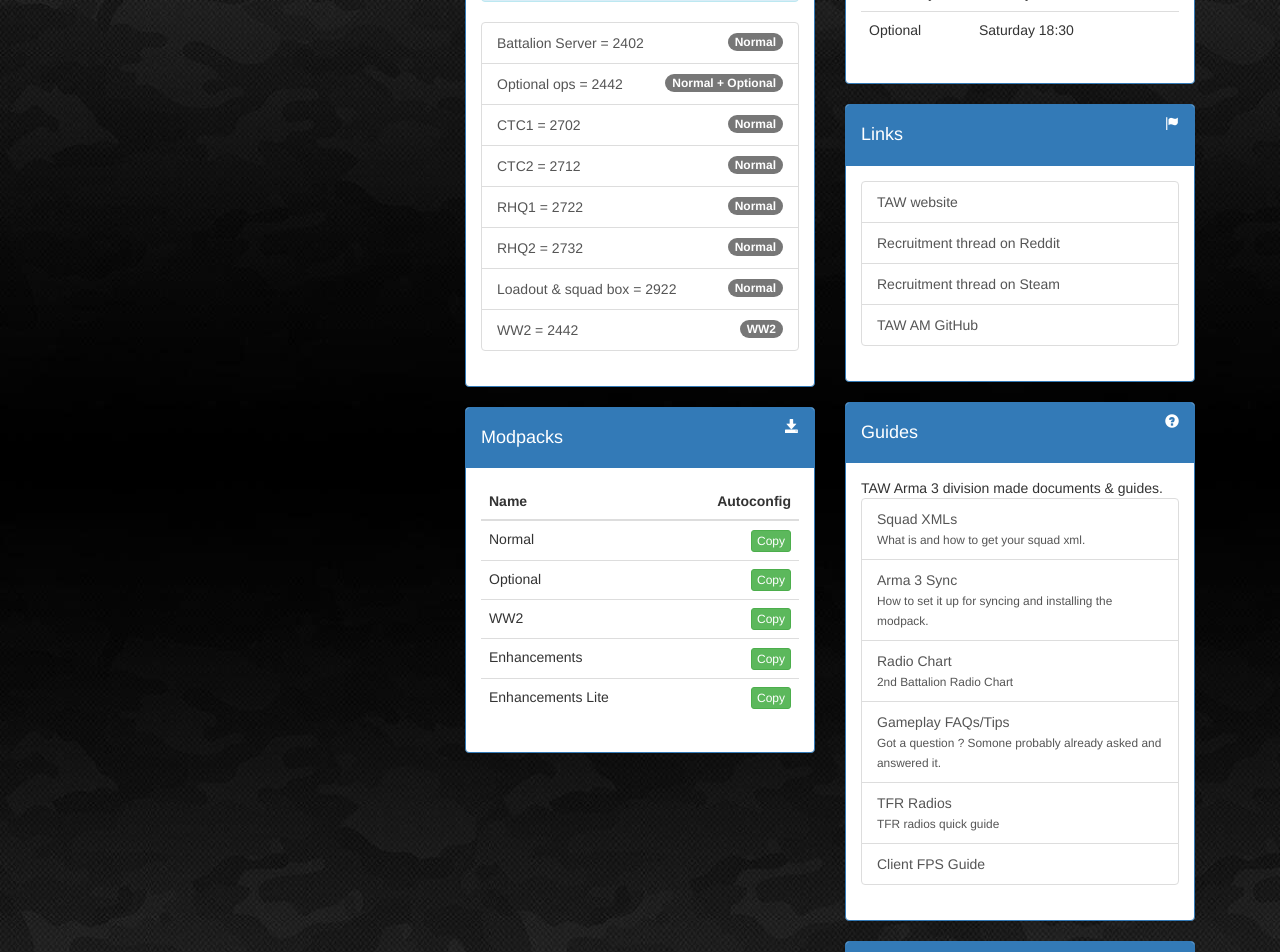
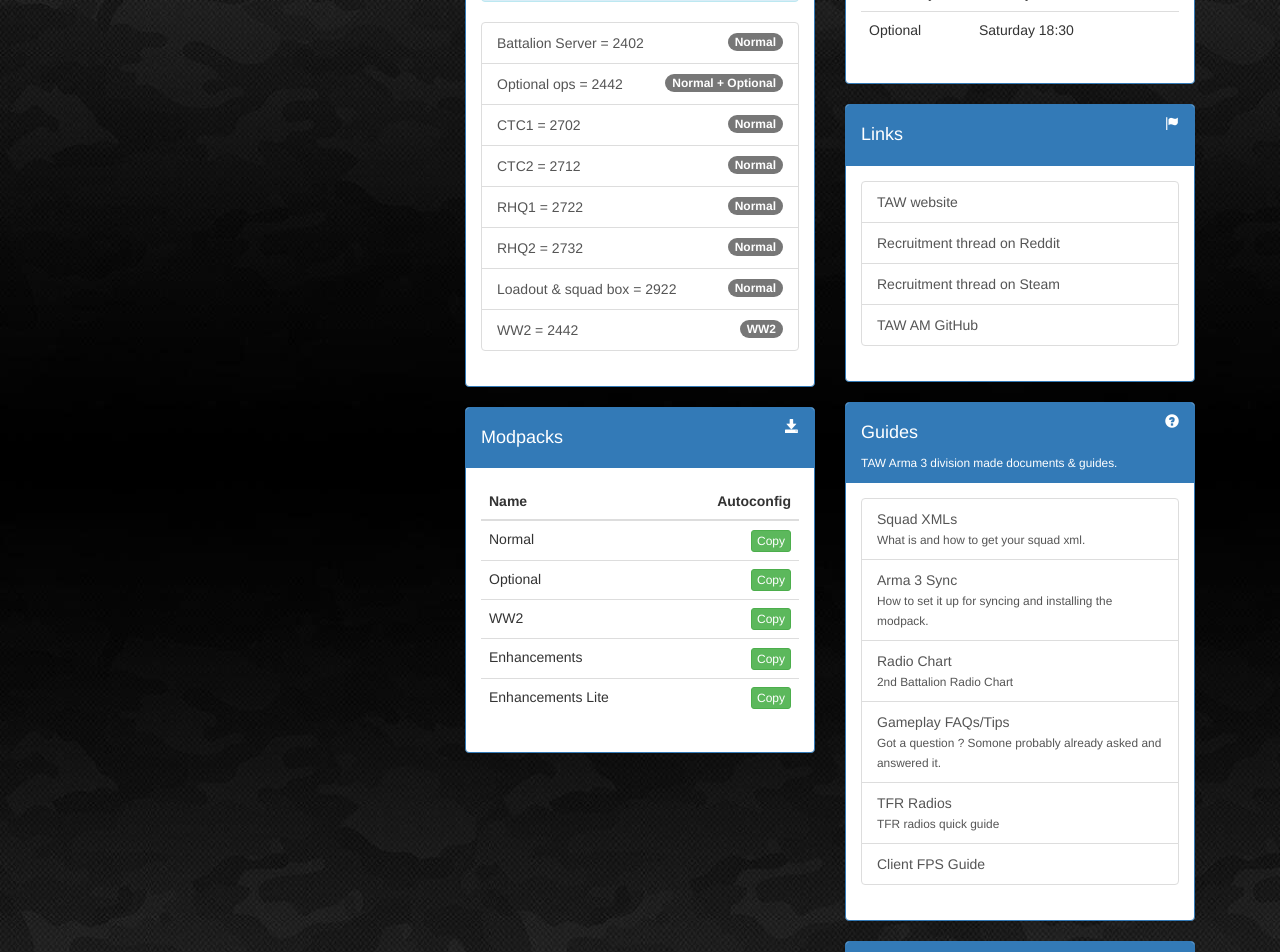
Before and after one commit to TAW-Arma/AM2-Web, a Jekyll site: the page built from index.html, in a window 1280 px wide. Shown: the part 719-1671 px from the top of the page. Built offline with Jekyll 4.4.1, drawn with Linux system fonts in a browser that asks for light colours; comment, search, counter and statistics services are not loaded.

Commit message:
Update index.html

```diff
--- a/index.html
+++ b/index.html
@@ -221,11 +221,14 @@ title: TAW Arma - 2nd Battalion
 
 
 		<div class="panel panel-primary">
-			<div class="panel-heading"><span class="glyphicon glyphicon-question-sign pull-right"></span><h4>Guides</h4></div>
+			<div class="panel-heading">
+				<span class="glyphicon glyphicon-question-sign pull-right"></span>
+				<h4>Guides</h4>
+				<small>TAW Arma 3 division made documents & guides.</small>
+			</div>
 			<div class="panel-body">
 				<div class="list-group">
 					<div class="list-group">
-TAW Arma 3 division made documents & guides.
 <a class="list-group-item" href="https://github.com/TAW-Arma/TawGatherMembersInfo#arma-squad-xmls" target="_blank">Squad XMLs<br><small>What is and how to get your squad xml.</small></a>
 <a class="list-group-item" href="https://docs.google.com/document/d/1fl07M3yJeGIkzG0rd58Nhod2n2_04Y4Ipv6LLm6vrWg" target="_blank">Arma 3 Sync<br><small>How to set it up for syncing and installing the modpack.</small></a>
 <a class="list-group-item" href="https://docs.google.com/drawings/d/1_ywe1ZCiBhZf-5L_JSezNntL3XKrVUC9Acm7zo4NMm0" target="_blank">Radio Chart<br><small>2nd Battalion Radio Chart</small></a>
```
